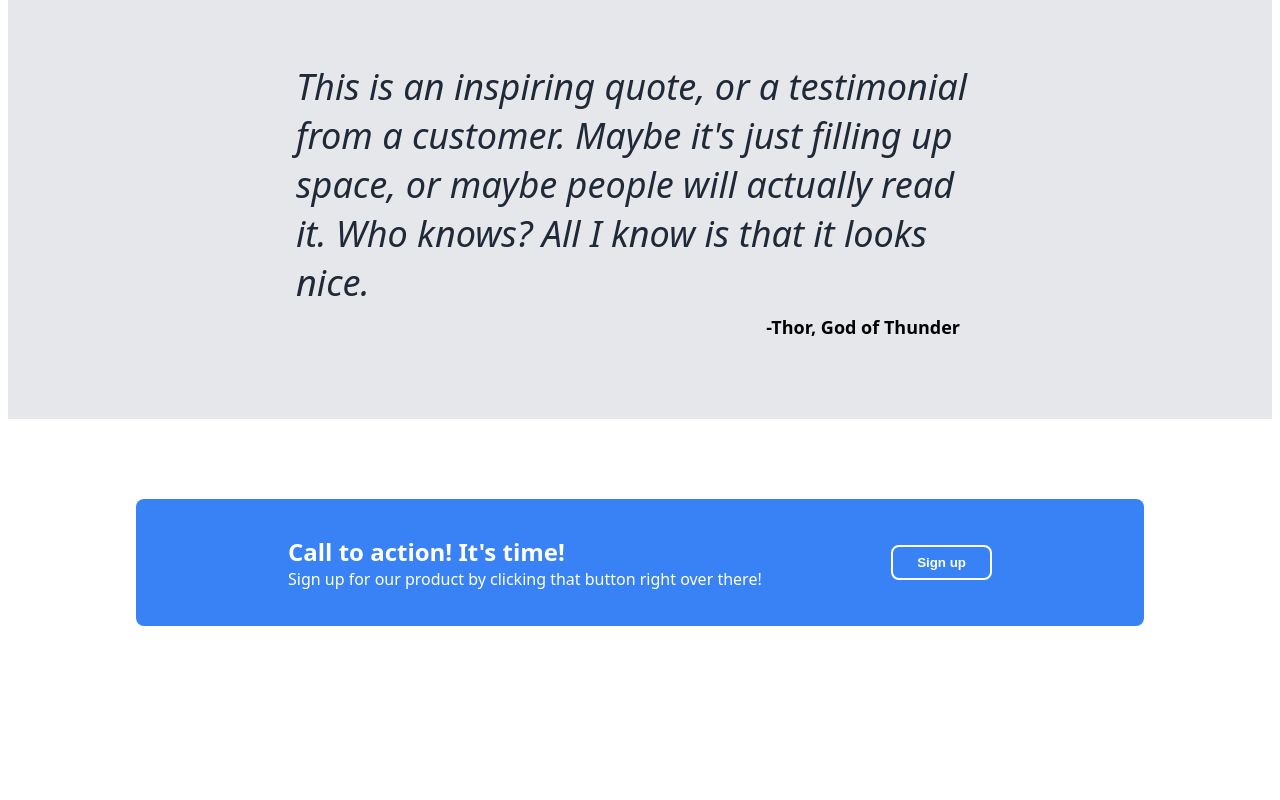
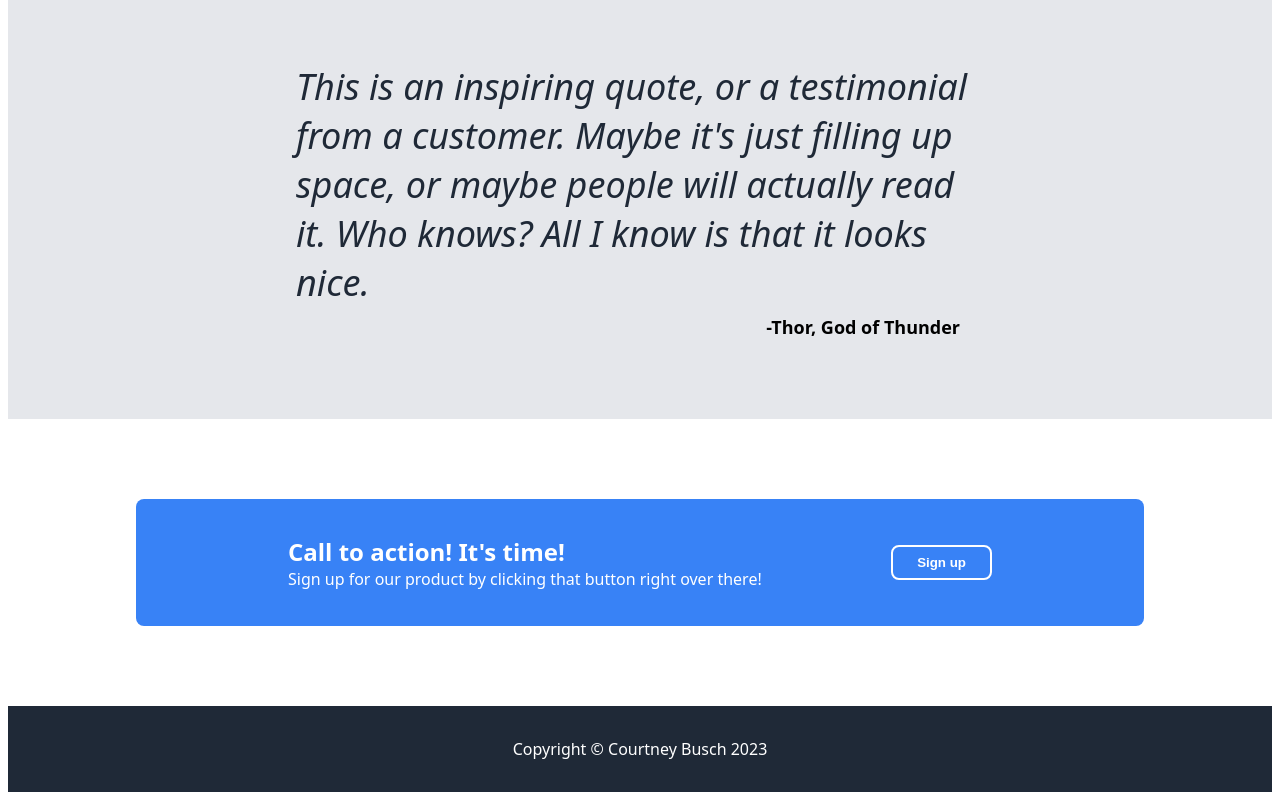
Before and after one commit to court813/landing-page, a plain HTML site: page index.html in a window 1280 px wide. Shown: the part 920-1720 px from the top of the page. Before the commit the page ends 1626 px from the top, so only its background shows below. Drawn offline with Linux system fonts and the light colour scheme.

Commit message:
Added footer
Added footer with formatting, fixed lack of gap in call-to-action

```diff
--- a/index.html
+++ b/index.html
@@ -66,5 +66,9 @@
         <button class="action-button">Sign up</button>
     </div>
 
+    <div class="footer">
+        <p>Copyright &copy; Courtney Busch 2023</p>
+    </div>
+
 </body>
 </html>
--- a/style.css
+++ b/style.css
@@ -142,7 +142,8 @@
     border-radius: 8px;
     justify-content: space-between;
     align-items: center;
-    padding: 36px 152px
+    padding: 36px 152px;
+    gap: 16px;
 }
 
 .action-text {
@@ -170,3 +171,12 @@
     padding: 8px 24px;
     justify-content: center;
 }
+
+.footer {
+    background-color: #1F2937;
+    display: flex;
+    justify-content: center;
+    align-items: center;
+    color: white;
+    padding: 16px
+}
```
